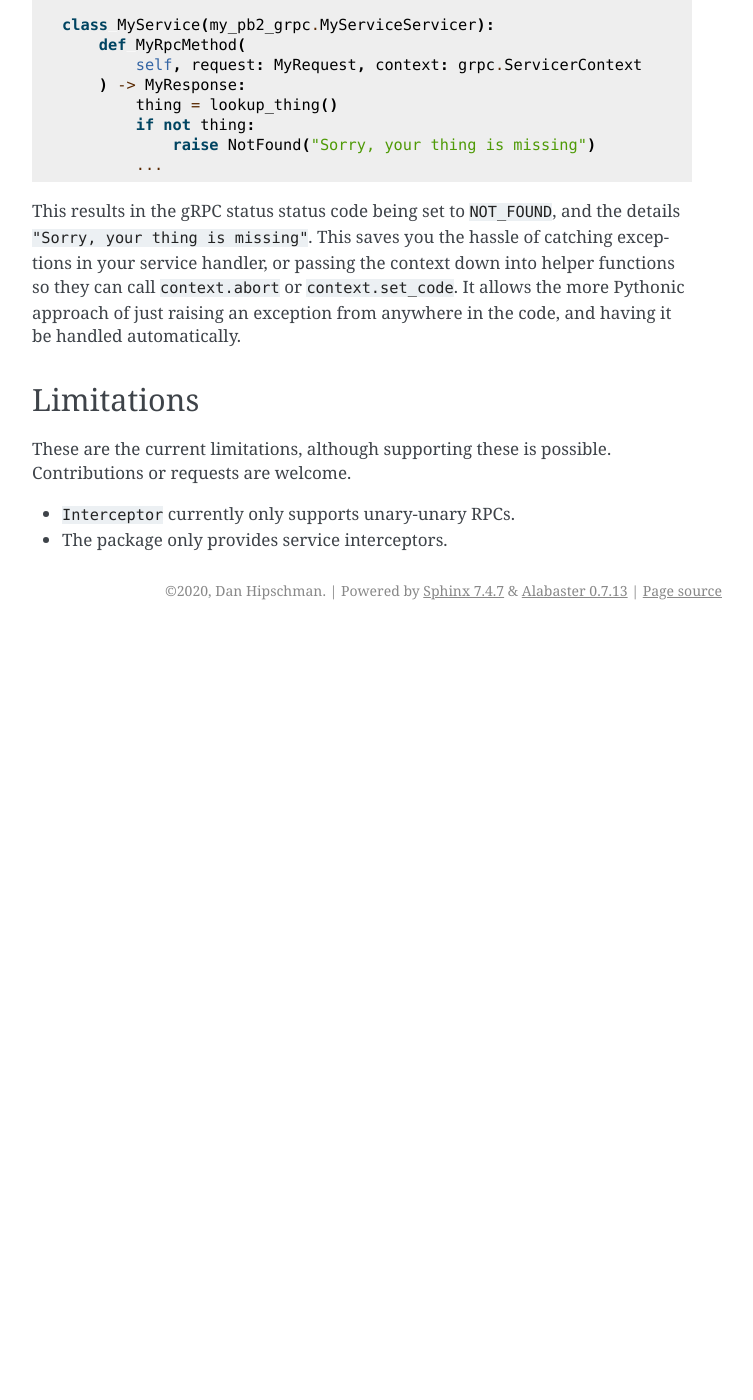
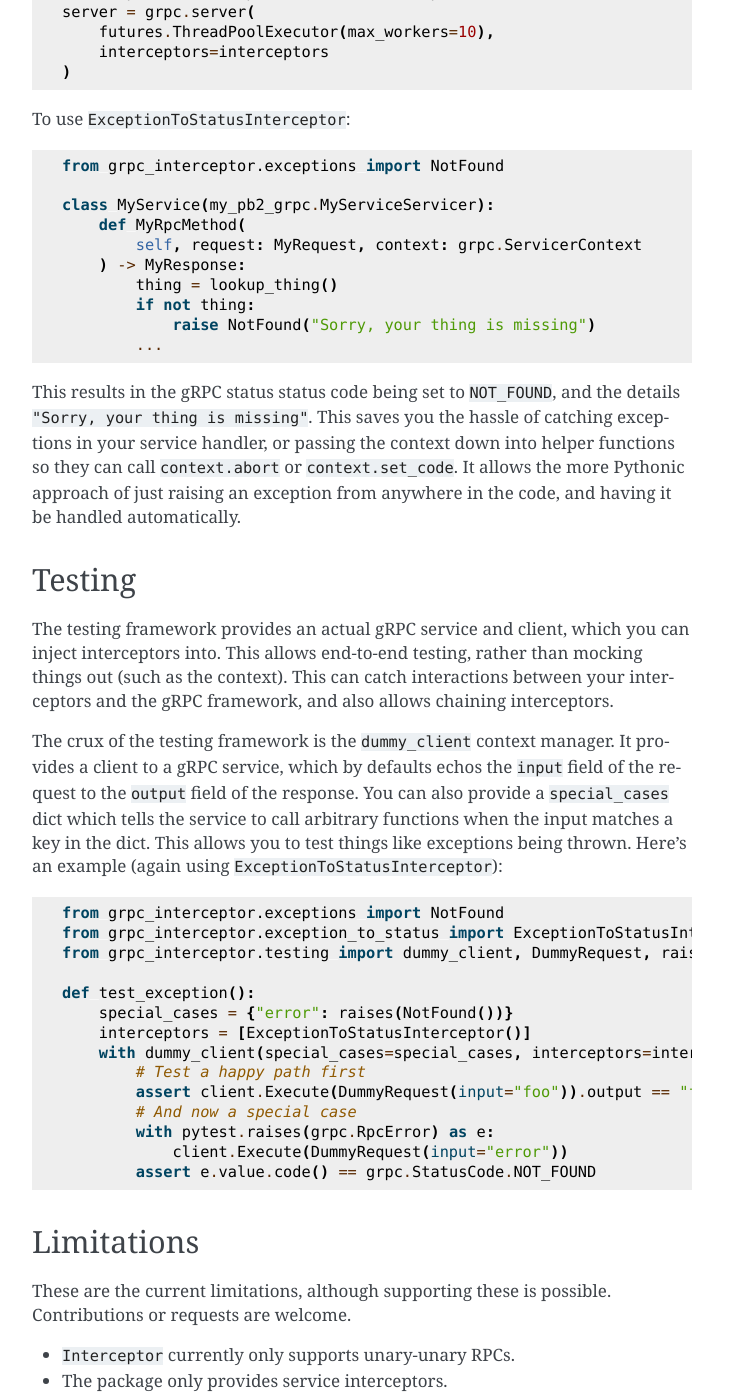
Before and after one commit to d5h-foss/grpc-interceptor, a Sphinx documentation site: the page built from docs/index.rst, in a window 1280 px wide and 1400 px high, scrolled down 1972 px. Shown: the whole window, without its empty margins (388-1141 px from the left). Built offline with Sphinx 7.4.7, drawn with Linux system fonts in a browser that asks for light colours; before the commit the page ends 2602 px from its top, so only the background shows below that; some of the changed text lies outside the part shown.

Commit message:
Update docs

```diff
--- a/docs/index.rst
+++ b/docs/index.rst
@@ -20,7 +20,8 @@ read through and understand quickly gives you confidence and helps debug issues.
 you install this package, you also don't want a bunch of other packages that might
 cause conflicts within your project. Too many dependencies also slow down installation
 as well as runtime (fresh imports take time). Hence, a goal of this project is to keep
-dependencies to a minimum. The only dependency is the ``grpc`` package.
+dependencies to a minimum. The only core dependency is the ``grpc`` package, and the
+``testing`` extra includes ``protobuf`` as well.
 
 The ``grpc_interceptor`` package provides the following:
 
@@ -29,13 +30,22 @@ The ``grpc_interceptor`` package provides the following:
   that set the gRPC status code correctly (rather than the default of every exception
   resulting in an ``UNKNOWN`` status code). This is something for which pretty much any
   service will have a use.
+* An optional testing framework. If you're writing your own interceptors, this is useful.
 
 Installation
 ------------
 
+To install just the interceptors:
+
 .. code-block:: console
 
    $ pip install grpc-interceptor
+
+To also install the testing framework:
+
+.. code-block:: console
+
+   $ pip install grpc-interceptor[testing]
 
 Usage
 -----
@@ -113,6 +123,38 @@ helper functions so they can call ``context.abort`` or ``context.set_code``. It
 the more Pythonic approach of just raising an exception from anywhere in the code,
 and having it be handled automatically.
 
+Testing
+-------
+
+The testing framework provides an actual gRPC service and client, which you can inject
+interceptors into. This allows end-to-end testing, rather than mocking things out (such
+as the context). This can catch interactions between your interceptors and the gRPC
+framework, and also allows chaining interceptors.
+
+The crux of the testing framework is the ``dummy_client`` context manager. It provides
+a client to a gRPC service, which by defaults echos the ``input`` field of the request
+to the ``output`` field of the response. You can also provide a ``special_cases`` dict
+which tells the service to call arbitrary functions when the input matches a key in the
+dict. This allows you to test things like exceptions being thrown. Here's an example
+(again using ``ExceptionToStatusInterceptor``):
+
+.. code-block:: python
+
+   from grpc_interceptor.exceptions import NotFound
+   from grpc_interceptor.exception_to_status import ExceptionToStatusInterceptor
+   from grpc_interceptor.testing import dummy_client, DummyRequest, raises
+
+   def test_exception():
+       special_cases = {"error": raises(NotFound())}
+       interceptors = [ExceptionToStatusInterceptor()]
+       with dummy_client(special_cases=special_cases, interceptors=interceptors) as client:
+           # Test a happy path first
+           assert client.Execute(DummyRequest(input="foo")).output == "foo"
+           # And now a special case
+           with pytest.raises(grpc.RpcError) as e:
+               client.Execute(DummyRequest(input="error"))
+           assert e.value.code() == grpc.StatusCode.NOT_FOUND
+
 Limitations
 -----------
 
```
Also changed, not shown: README.md (+9 -2 lines).
